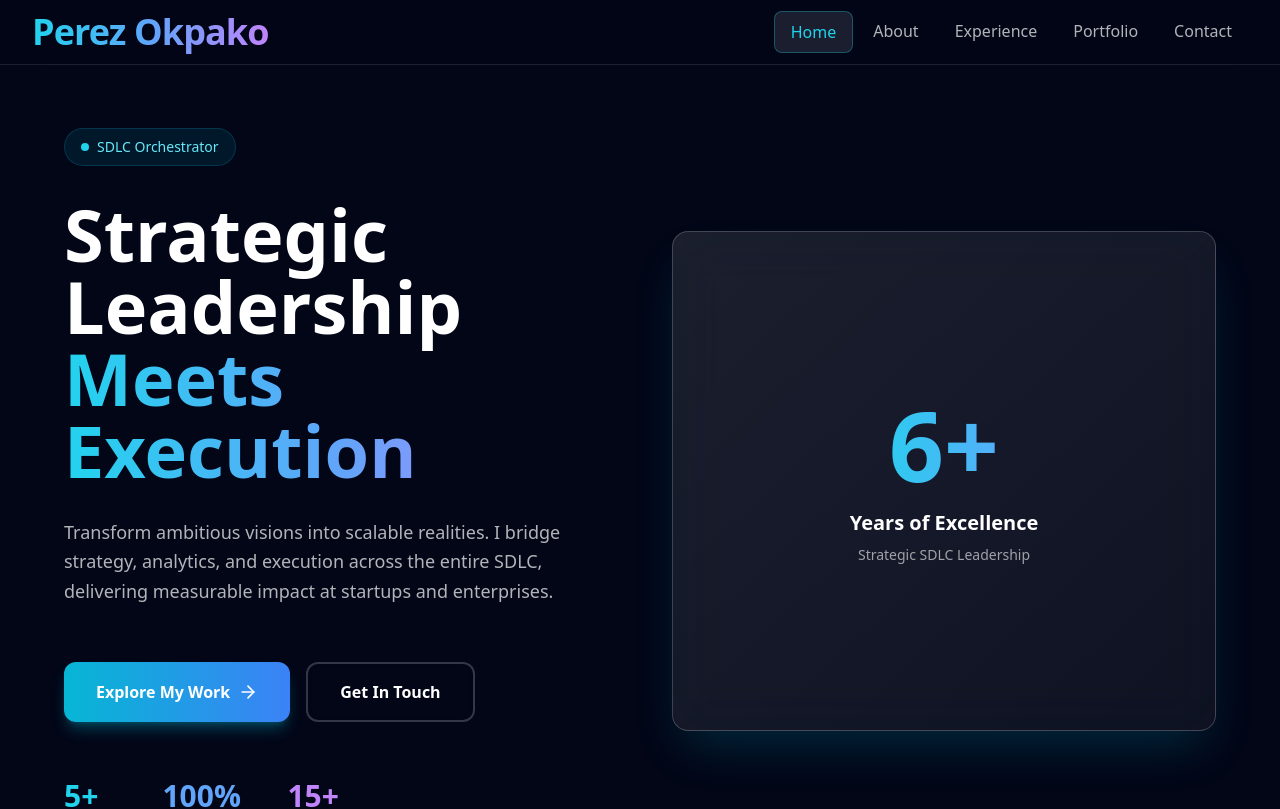
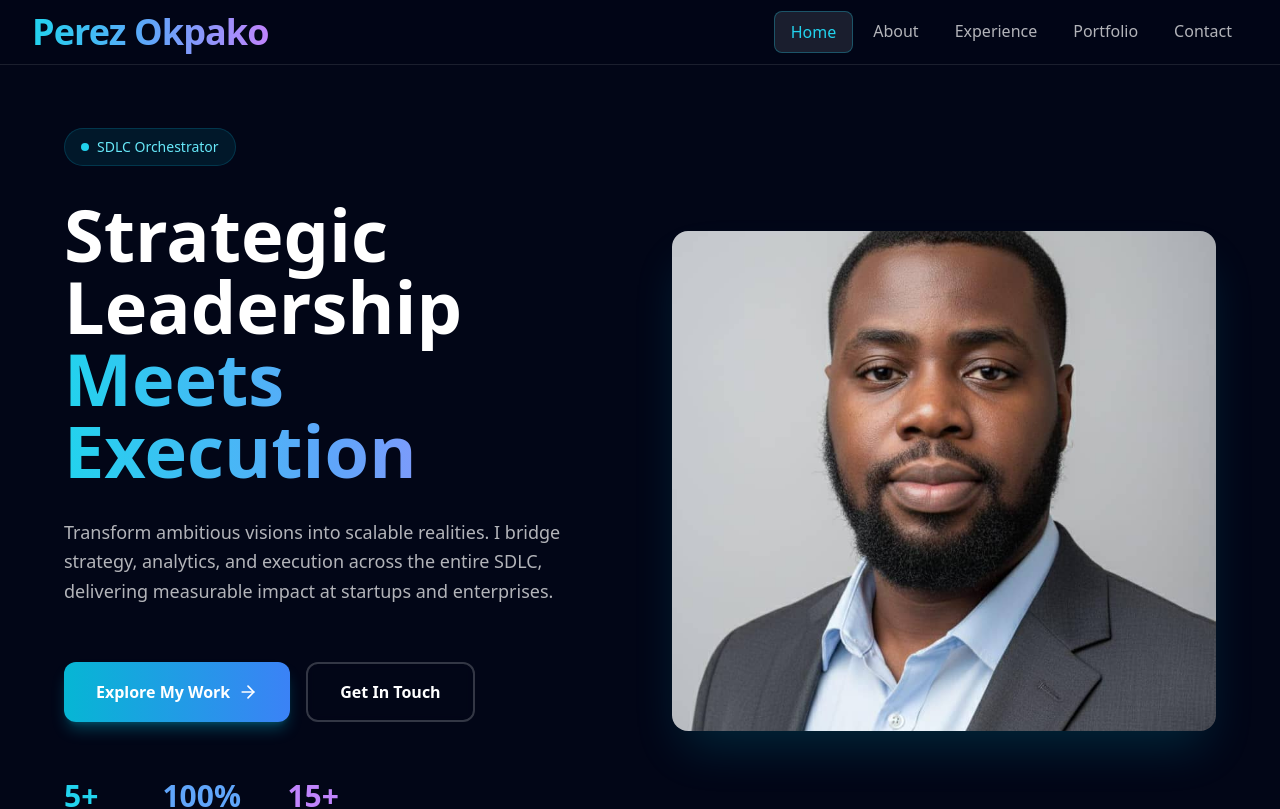
Before and after one commit to xamie01/ProductDesignPortfolio, a React (Vite) app: page / in a window 1280 px wide. Shown: the top 809 px of the page. Built offline with nearby package versions, Linux system fonts and the light colour scheme.

Commit message:
image addition

```diff
--- a/src/pages/Home.tsx
+++ b/src/pages/Home.tsx
@@ -114,8 +114,23 @@ export function Home() {
               >
                 {/* Front Side */}
                 <div
-                  className="absolute inset-0 bg-gradient-to-br from-white/10 to-white/5 rounded-2xl backdrop-blur-xl border border-white/20 flex flex-col items-center justify-center p-8 group-hover:border-cyan-400/40 transition-colors"
+                  className="absolute inset-0 rounded-2xl flex flex-col items-center justify-center p-0 overflow-hidden"
                   style={{ backfaceVisibility: 'hidden' }}
+                >
+                  <img
+                    src="/IMG-20251202-WA0041.jpg"
+                    alt="Perez Okpako"
+                    className="w-full h-full object-cover"
+                  />
+                </div>
+
+                {/* Back Side */}
+                <div
+                  className="absolute inset-0 bg-black rounded-2xl backdrop-blur-xl border border-white/20 flex flex-col items-center justify-center p-8"
+                  style={{
+                    backfaceVisibility: 'hidden',
+                    transform: 'rotateY(180deg)',
+                  }}
                 >
                   <div className="text-center space-y-4">
                     <div className="text-8xl font-black bg-gradient-to-r from-cyan-400 to-blue-400 bg-clip-text text-transparent">
@@ -125,24 +140,6 @@ export function Home() {
                       <p className="text-xl font-semibold text-white">Years of Excellence</p>
                       <p className="text-sm text-white/60 mt-2">Strategic SDLC Leadership</p>
                     </div>
-                  </div>
-                </div>
-
-                {/* Back Side */}
-                <div
-                  className="absolute inset-0 bg-black rounded-2xl backdrop-blur-xl border border-white/20 flex flex-col p-8"
-                  style={{
-                    backfaceVisibility: 'hidden',
-                    transform: 'rotateY(180deg)',
-                  }}
-                >
-                  <div className="space-y-3 flex-1 overflow-y-auto">
-                    {workExperience.map((exp, idx) => (
-                      <div key={idx} className="group/item bg-white/5 rounded-lg p-4 border border-white/10 hover:bg-white/10 hover:border-cyan-400/40 transition-all">
-                        <p className="text-white font-semibold text-sm group-hover/item:text-cyan-400 transition-colors">{exp.company}</p>
-                        <p className="text-white/60 text-xs mt-1">{exp.role}</p>
-                      </div>
-                    ))}
                   </div>
                 </div>
               </div>
```
